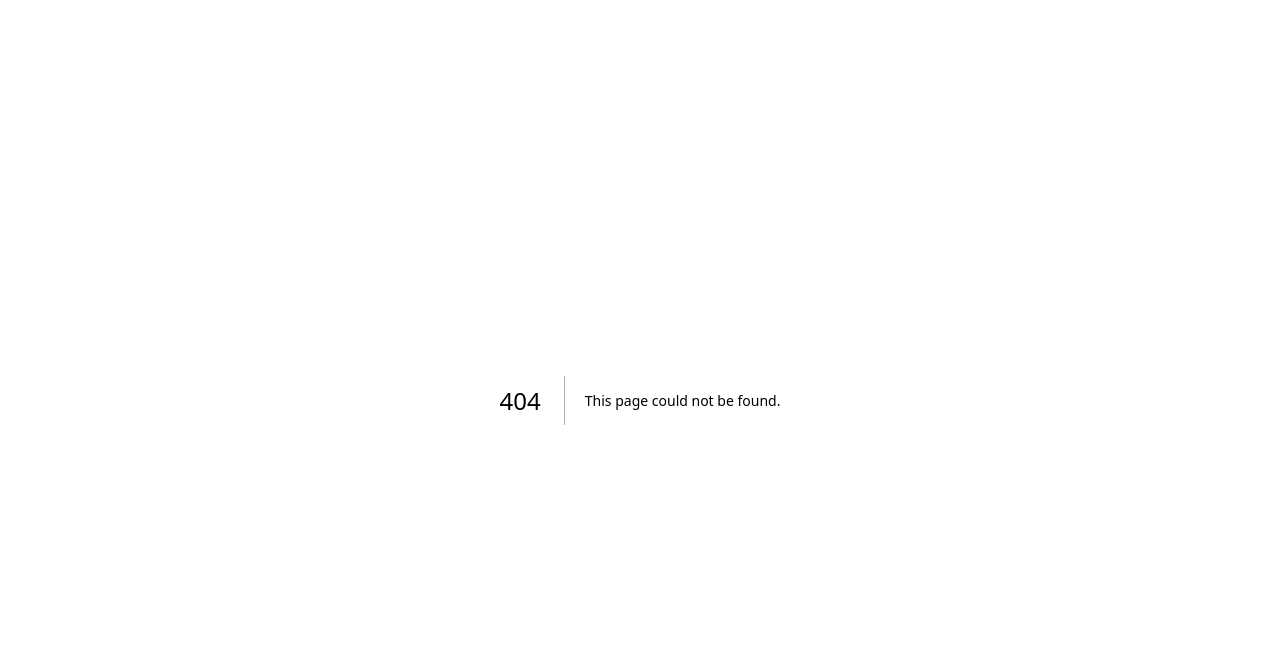
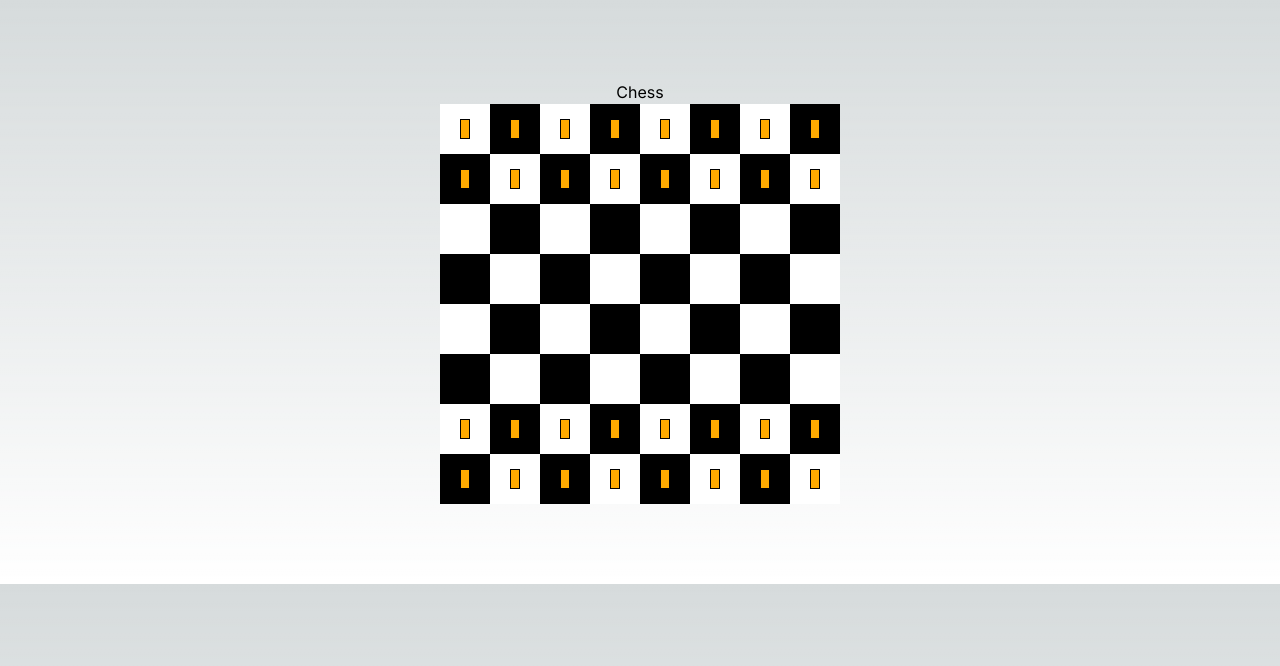
Before and after one commit to DorianOliveira/chessboard-react, a Next.js app: page /chess in a window 1280 px wide. Before the commit this address had no page. Shown: the top 666 px of the page. Built offline with nearby package versions, Linux system fonts and the light colour scheme.

Commit message:
General issues

```diff
--- /dev/null
+++ b/src/app/chess/page.tsx
@@ -0,0 +1,81 @@
+"use client";
+
+import React, { useState, useEffect } from "react";
+import styles from "./styles.module.css";
+import { IChessPiece } from "./../../interfaces/chessboard";
+
+function ChessboardCell(props) {
+  // const [piece, setPiece] = useState<IChessPiece>(null);
+  const [isMoving, setIsMoving] = useState<boolean>(false);
+
+  const positionStyle = props.isStart ? styles.start : styles.end;
+  const movingStyle = isMoving ? styles.moving : "";
+
+  // useEffect(() => {
+  //   if (props.piece) setPiece(state => piece);
+  // }, []);
+
+  return (
+    <div
+      onMouseDown={() => {
+        setIsMoving((_) => !_);
+        props.onCellMouseDown(props.piece);
+      }}
+      className={`${styles.square} ${positionStyle} ${movingStyle}`}
+    >
+      {props.piece ? <ChessPiece /> : null}
+    </div>
+  );
+}
+
+function ChessPiece() {
+  const [piece, setPiece] = useState<IChessPiece>(null);
+
+  return <div className={styles.chesspiece} />;
+}
+
+function Chessboard(props) {
+  // const [cells, setCells] = useState<ChessboardCell[]>(null);
+
+  const [isBoardMount, setIsBoardMount] = useState(true);
+  const [selectedPiece, setSelectedPiece] = useState<IChessPiece>(null);
+
+  let isStart = false;
+
+
+  const items = [];
+
+  for (let index = 0; index < 64; index++) {
+    if (index % 8 === 0) isStart = !isStart;
+
+    let cellPiece: IChessPiece = null;
+
+
+    if ((index >= 0 && index < 16) || (index >= 48 && index <= 64))
+      cellPiece = {
+        title: `ChessPiece-${index}`,
+      } as IChessPiece;
+
+    items.push(
+      <ChessboardCell
+        onCellMouseDown={(piece: IChessPiece) => {
+          if (!selectedPiece) setSelectedPiece(piece);
+        }}
+        piece={cellPiece}
+        key={index}
+        isStart={isStart}
+      />
+    );
+  }
+
+  return (
+    <div className={styles.container}>
+      <h2>Chess</h2>
+      <div className={styles.chessboard}>{items}</div>
+    </div>
+  );
+}
+
+export default function Page() {
+  return <Chessboard />;
+}
--- /dev/null
+++ b/src/app/chess/styles.module.css
@@ -0,0 +1,40 @@
+.container {
+  display: flex;
+  flex-direction: column;
+  justify-content: center;
+  align-items: center;
+  padding: 5em;
+}
+.chessboard {
+  width: 400px;
+  height: 400px;
+  display: flex;
+  flex-wrap: wrap;
+}
+
+.square {
+  width: calc(100% / 8);
+  height: calc(100% / 8);
+  background: #fff;
+  display: flex;
+  justify-content: center;
+  align-items: center;
+}
+.moving {
+  background: #0af !important;
+}
+
+.chesspiece {
+  border: 1px solid;
+  width: 10px;
+  height: 20px;
+  background: #fa0;
+}
+
+.square.start:nth-child(2n) {
+  background-color: #000;
+}
+
+.square.end:nth-child(2n-1) {
+  background-color: #000;
+}
--- a/src/app/globals.css
+++ b/src/app/globals.css
@@ -8,7 +8,7 @@
   --background-end-rgb: 255, 255, 255;
 }
 
-@media (prefers-color-scheme: dark) {
+@media (prefers-color-scheme: white) {
   :root {
     --foreground-rgb: 255, 255, 255;
     --background-start-rgb: 0, 0, 0;
--- /dev/null
+++ b/src/interfaces/chessboard.ts
@@ -0,0 +1,3 @@
+export interface IChessPiece {
+  title: string;
+}
```
